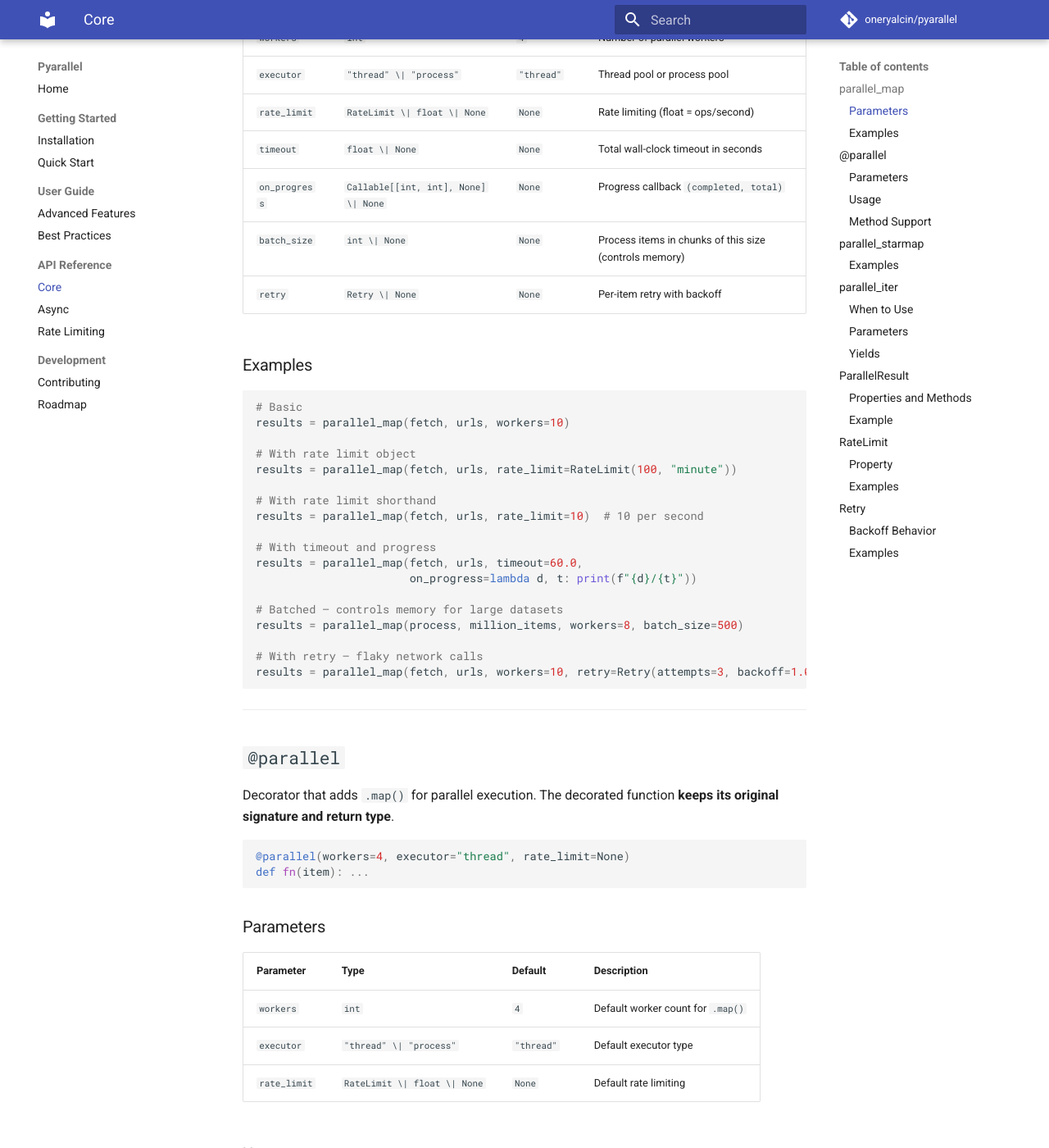
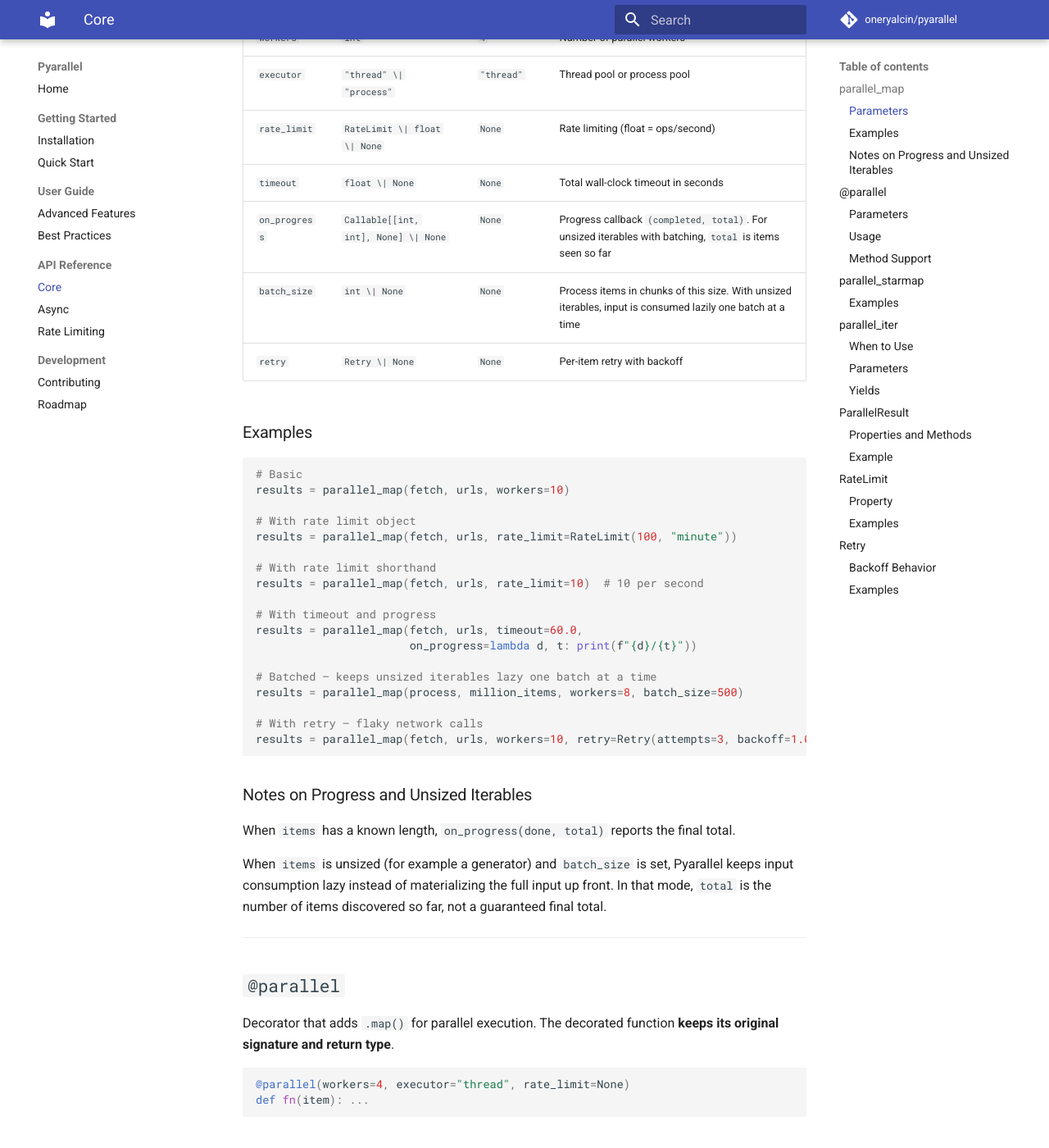
Before and after one commit to oneryalcin/pyarallel, an MkDocs documentation site: the page built from docs/api-reference/core.md, in a window 1280 px wide and 1400 px high, scrolled down 793 px. Shown: the whole window at 82% size. Built offline with MkDocs 1.6.1 and Material for MkDocs 9.7.7, drawn with Linux system fonts in a browser that asks for light colours; comment, search, counter and statistics services are not loaded; some of the changed text lies outside the part shown.

Commit message:
Document lazy batching progress semantics

````diff
--- a/docs/api-reference/core.md
+++ b/docs/api-reference/core.md
@@ -16,7 +16,7 @@ results = parallel_map(
     rate_limit=None,                 # RateLimit object or ops/second (float)
     timeout=None,                    # Total timeout in seconds
     on_progress=None,                # callback(completed, total)
-    batch_size=None,                 # Process in chunks to control memory
+    batch_size=None,                 # Lazy batch consumption for unsized iterables
     retry=None,                      # Retry(attempts=3, backoff=1.0)
 )
 ```
@@ -33,8 +33,8 @@ results = parallel_map(
 | `executor` | `"thread" \| "process"` | `"thread"` | Thread pool or process pool |
 | `rate_limit` | `RateLimit \| float \| None` | `None` | Rate limiting (float = ops/second) |
 | `timeout` | `float \| None` | `None` | Total wall-clock timeout in seconds |
-| `on_progress` | `Callable[[int, int], None] \| None` | `None` | Progress callback `(completed, total)` |
-| `batch_size` | `int \| None` | `None` | Process items in chunks of this size (controls memory) |
+| `on_progress` | `Callable[[int, int], None] \| None` | `None` | Progress callback `(completed, total)`. For unsized iterables with batching, `total` is items seen so far |
+| `batch_size` | `int \| None` | `None` | Process items in chunks of this size. With unsized iterables, input is consumed lazily one batch at a time |
 | `retry` | `Retry \| None` | `None` | Per-item retry with backoff |
 
 ### Examples
@@ -53,12 +53,22 @@ results = parallel_map(fetch, urls, rate_limit=10)  # 10 per second
 results = parallel_map(fetch, urls, timeout=60.0,
                        on_progress=lambda d, t: print(f"{d}/{t}"))
 
-# Batched — controls memory for large datasets
+# Batched — keeps unsized iterables lazy one batch at a time
 results = parallel_map(process, million_items, workers=8, batch_size=500)
 
 # With retry — flaky network calls
 results = parallel_map(fetch, urls, workers=10, retry=Retry(attempts=3, backoff=1.0))
 ```
+
+### Notes on Progress and Unsized Iterables
+
+When `items` has a known length, `on_progress(done, total)` reports the final
+total.
+
+When `items` is unsized (for example a generator) and `batch_size` is set,
+Pyarallel keeps input consumption lazy instead of materializing the full input
+up front. In that mode, `total` is the number of items discovered so far, not a
+guaranteed final total.
 
 ---
 
````
Also changed, not shown: docs/api-reference/async.md (+13 -3 lines), docs/getting-started/quickstart.md (+3 -0 lines), docs/user-guide/advanced-features.md (+8 -0 lines), docs/user-guide/best-practices.md (+6 -2 lines), 2 other files.
